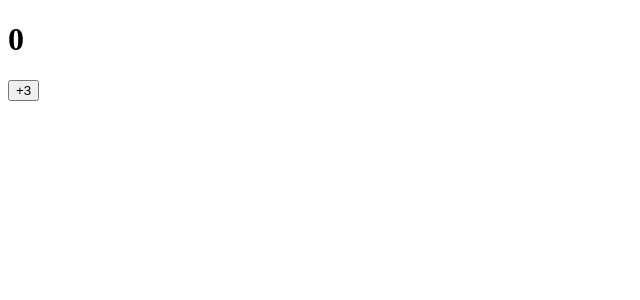
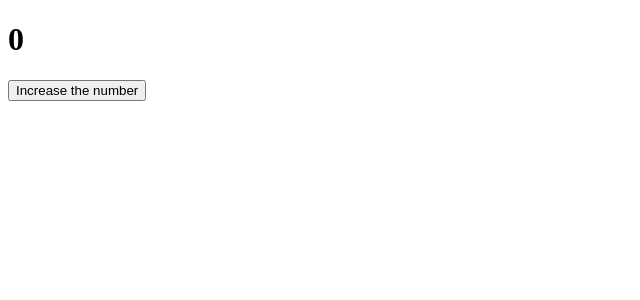
Before and after one commit to vin-jaehong/practice-react-official-document, a React (Create React App) app: page / in a window 1280 px wide. Shown: the top 300 px of the page, without its empty margins (0-640 px from the left). Built offline with nearby package versions, Linux system fonts and the light colour scheme.

Commit message:
feat: 이벤트 핸들러 내부에서 여러 state setter 에 대한 리액트 큐 순회 예시

```diff
--- a/src/components/Counter.tsx
+++ b/src/components/Counter.tsx
@@ -8,12 +8,12 @@ export const Counter = () => {
       <h1>{number}</h1>
       <button
         onClick={() => {
+          setNumber(number + 5);
           setNumber((n) => n + 1);
-          setNumber((n) => n + 1);
-          setNumber((n) => n + 1);
+          setNumber(42);
         }}
       >
-        +3
+        Increase the number
       </button>
     </>
   );
```
